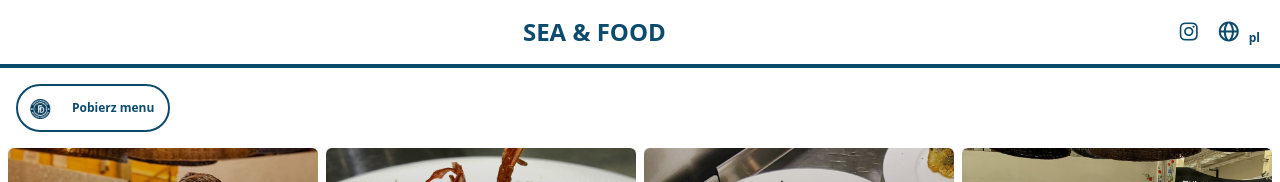
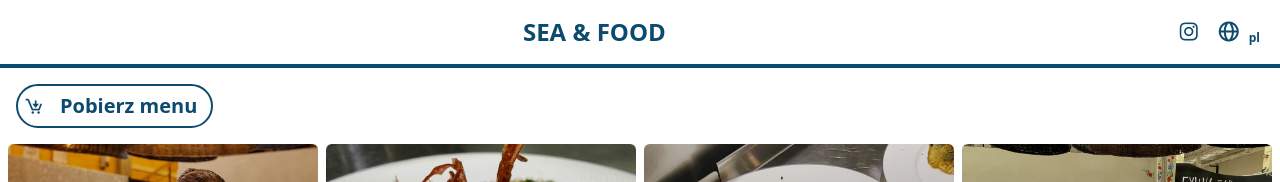
Before and after one commit to Fodi999/it-food, a Vue app: page / in a window 1280 px wide. Shown: the top 182 px of the page. Built offline with nearby package versions, Linux system fonts and the light colour scheme.

Commit message:
header fix

```diff
--- a/src/components/MainVue.vue
+++ b/src/components/MainVue.vue
@@ -32,8 +32,8 @@ export default {
             <div class=" my-4 justify-betveen sm:flex items-center overflow-y-auto whitespace-nowrap" id="app">
               <a class="text-gray-600" href="#"></a>
               <button @click="downloadImage1" class="flex items-center space-x-2 border-2 rounded-full font-bold py-1.5 px-1.5 ml-4  border-sky-900  hover:bg-yellow-300 hover:text-sky-900  transition-all duration-1000" onClick={handleDownload}>
-              <img class="w-8 h-8 cursor-pointer transition-transform hover:scale-110" src="/Ellipse 9.svg" alt="feis" />
-              <span class="px-2 text-xs text-sky-900">{{ $t('buttonDownload') }}</span>
+              <i class='text-sky-900 text-xl   cursor-pointer  transition-transform hover:scale-110 bx bx-cart-download'></i>
+              <span class="px-2  text-xl  text-sky-900">{{ $t('buttonDownload') }}</span>
               </button>
 
 
```
